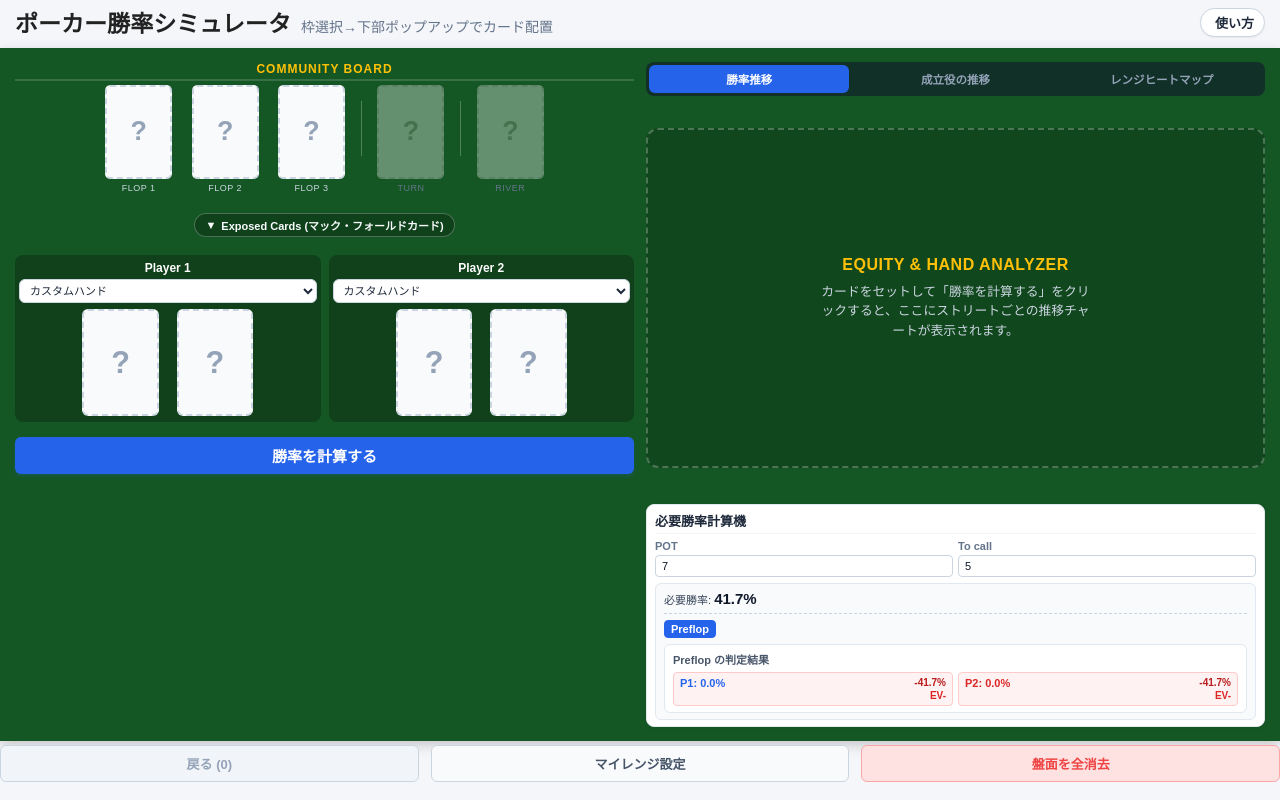
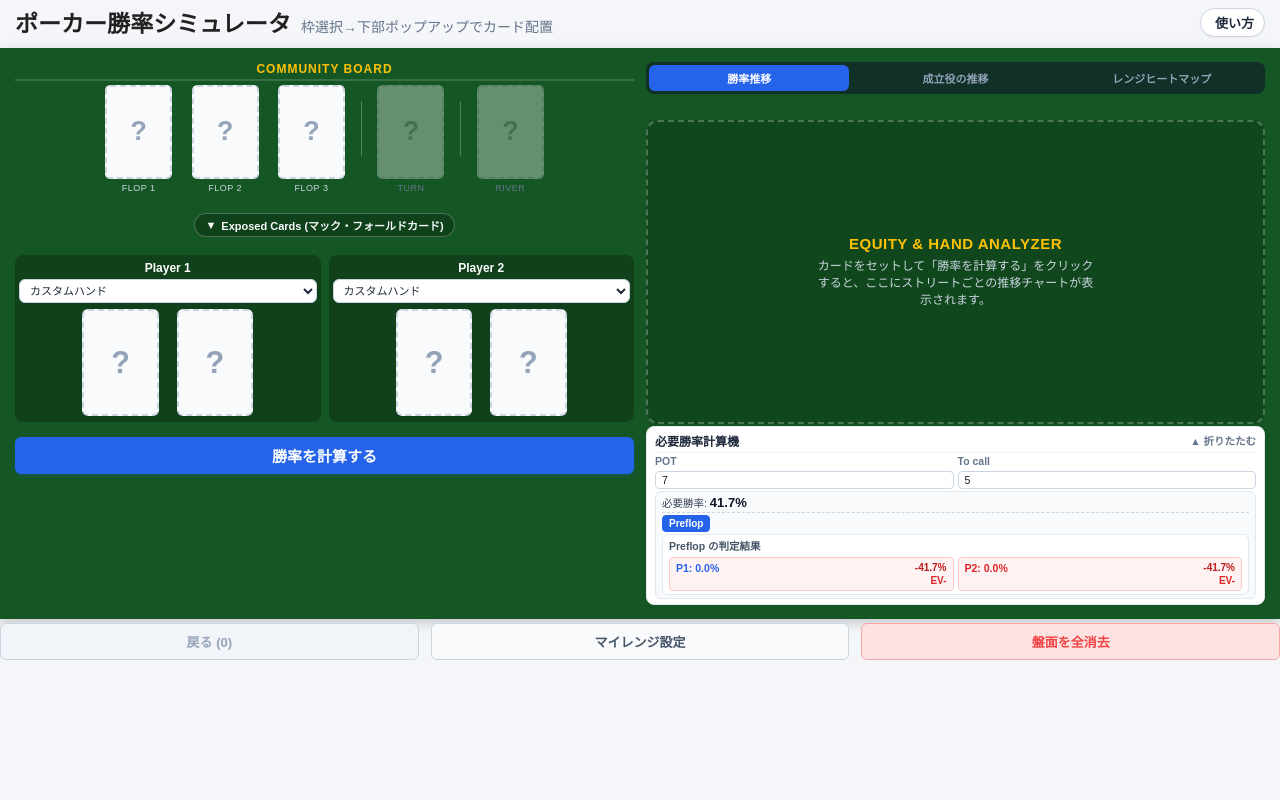
Before and after one commit to ZLSAGA/poker-tool-cabin, a React (Vite) app: page / in a window 1280 px wide. Built offline with nearby package versions, Linux system fonts and the light colour scheme.

Commit message:
ヒートマップの配置と大きさの微調整、左カラムの勝率が枠外に行くことの防止

```diff
--- a/src/App.jsx
+++ b/src/App.jsx
@@ -531,6 +531,8 @@ export default function App() {
     if (val === "strong") return "強"; if (val === "medium") return "標準"; if (val === "weak") return "弱"; if (val === "any") return "Any"; if (val === "myRange") return "マイ"; return "";
   };
 
+  const [activeTab, setActiveTab] = useState('equity');
+
   return (
     <div style={{ position: "relative", top: 0, left: 0, width: "100%", minHeight: "100vh", margin: 0, padding: 0, fontFamily: "sans-serif", backgroundColor: "#f4f6f9", boxSizing: "border-box" }}>
       <div style={{ display: "flex", justifyContent: "space-between", alignItems: "center", marginBottom: "0.5vh", padding: `${Math.max(4, Math.round(windowSize.height * 0.006))}px ${Math.max(8, Math.round(windowSize.width * 0.012))}px` }}>
@@ -609,10 +611,16 @@ export default function App() {
             <EquityChart
               historyData={equityHistory}
               boardCards={board}
+              isPc={isPc}
+              activeTab={activeTab}
+              setActiveTab={setActiveTab}
+              windowSize={windowSize}
               style={{ display: "flex", flexDirection: "column", justifyContent: "center" }}
             />
 
-            <PotOddsCalculator isLoading={isLoading} potSize={potSize} setPotSize={setPotSize} callAmount={callAmount} setCallAmount={setCallAmount} result={result} equityHistory={equityHistory} windowSize={windowSize} />
+            {activeTab !== 'heatmap' && (
+              <PotOddsCalculator isLoading={isLoading} potSize={potSize} setPotSize={setPotSize} callAmount={callAmount} setCallAmount={setCallAmount} result={result} equityHistory={equityHistory} windowSize={windowSize} isPc={isPc} />
+            )}
           </div>
         </div>
 
--- a/src/components/EquityChart.jsx
+++ b/src/components/EquityChart.jsx
@@ -122,8 +122,10 @@ const CustomBarTooltip = ({ active, payload, label }) => {
   return null;
 };
 
-export default function EquityChart({ historyData, boardCards = [], style }) {
-  const [activeTab, setActiveTab] = useState('equity'); // 'equity' | 'hands' | 'heatmap'
+export default function EquityChart({ historyData, boardCards = [], style, isPc = false, activeTab: controlledActiveTab, setActiveTab: setControlledActiveTab, windowSize }) {
+  const [localActiveTab, setLocalActiveTab] = useState('equity'); // 'equity' | 'hands' | 'heatmap'
+  const activeTab = controlledActiveTab !== undefined ? controlledActiveTab : localActiveTab;
+  const setActiveTab = setControlledActiveTab || setLocalActiveTab;
   const containerRef = useRef(null);
   const [containerWidth, setContainerWidth] = useState(0);
 
@@ -148,15 +150,22 @@ export default function EquityChart({ historyData, boardCards = [], style }) {
     ? Math.max(10, Math.round(((plotWidth / 4) * 0.6) / 2))
     : undefined;
 
+  // ウィンドウ縦幅（windowSize.height）の割合から動的に固定縦幅を算出
+  const vhHeight = windowSize?.height ? windowSize.height : (typeof window !== 'undefined' ? window.innerHeight : 768);
+  const contentHeight = activeTab === 'heatmap'
+    ? (isPc ? Math.max(350, Math.round(vhHeight * 0.53)) : 390)
+    : (isPc ? Math.max(250, Math.round(vhHeight * 0.38)) : 340);
+  const handsChartHeight = contentHeight - 26;
+
   return (
     <div style={{ width: '100%', display: 'flex', flexDirection: 'column', ...style }}>
 
       {/* 1. メインタブ切り替えボタン */}
-      <div style={{ display: 'flex', gap: '6px', marginBottom: '8px', background: 'rgba(15, 23, 42, 0.6)', padding: '3px', borderRadius: '8px' }}>
+      <div style={{ display: 'flex', gap: '6px', marginBottom: '6px', background: 'rgba(15, 23, 42, 0.6)', padding: '3px', borderRadius: '8px' }}>
         <button
           onClick={() => setActiveTab('equity')}
           style={{
-            flex: 1, padding: '6px', borderRadius: '6px', border: 'none', fontWeight: 'bold', fontSize: '11.5px', cursor: 'pointer',
+            flex: 1, padding: '5px', borderRadius: '6px', border: 'none', fontWeight: 'bold', fontSize: '11px', cursor: 'pointer',
             backgroundColor: activeTab === 'equity' ? '#2563eb' : 'transparent', color: activeTab === 'equity' ? '#fff' : '#94a3b8', transition: 'all 0.2s ease'
           }}
         >
@@ -165,7 +174,7 @@ export default function EquityChart({ historyData, boardCards = [], style }) {
         <button
           onClick={() => setActiveTab('hands')}
           style={{
-            flex: 1, padding: '6px', borderRadius: '6px', border: 'none', fontWeight: 'bold', fontSize: '11.5px', cursor: 'pointer',
+            flex: 1, padding: '5px', borderRadius: '6px', border: 'none', fontWeight: 'bold', fontSize: '11px', cursor: 'pointer',
             backgroundColor: activeTab === 'hands' ? '#2563eb' : 'transparent', color: activeTab === 'hands' ? '#fff' : '#94a3b8', transition: 'all 0.2s ease'
           }}
         >
@@ -174,7 +183,7 @@ export default function EquityChart({ historyData, boardCards = [], style }) {
         <button
           onClick={() => setActiveTab('heatmap')}
           style={{
-            flex: 1, padding: '6px', borderRadius: '6px', border: 'none', fontWeight: 'bold', fontSize: '11.5px', cursor: 'pointer',
+            flex: 1, padding: '5px', borderRadius: '6px', border: 'none', fontWeight: 'bold', fontSize: '11px', cursor: 'pointer',
             backgroundColor: activeTab === 'heatmap' ? '#2563eb' : 'transparent', color: activeTab === 'heatmap' ? '#fff' : '#94a3b8', transition: 'all 0.2s ease'
           }}
         >
@@ -184,7 +193,7 @@ export default function EquityChart({ historyData, boardCards = [], style }) {
 
       {/* サブガイド領域 */}
       <div style={{
-        display: 'flex', justifyContent: 'center', alignItems: 'center', gap: '16px', marginBottom: '6px', fontSize: '11px', height: '18px',
+        display: 'flex', justifyContent: 'center', alignItems: 'center', gap: '16px', marginBottom: '4px', fontSize: '10.5px', height: '16px',
         visibility: activeTab === 'hands' ? 'visible' : 'hidden'
       }}>
         <div style={{ display: 'flex', alignItems: 'center', gap: '4px', color: '#93c5fd', fontWeight: 'bold' }}>
@@ -197,18 +206,18 @@ export default function EquityChart({ historyData, boardCards = [], style }) {
         </div>
       </div>
 
-      {/* 2. メイン表示エリア */}
-      <div ref={containerRef} style={{ width: '100%', minHeight: '340px', position: 'relative' }}>
+      {/* 2. メイン表示エリア (全タブで全高 contentHeight px に固定) */}
+      <div ref={containerRef} style={{ width: '100%', height: `${contentHeight}px`, minHeight: `${contentHeight}px`, position: 'relative', boxSizing: 'border-box' }}>
 
         {activeTab === 'equity' && (
           historyData && historyData.length > 0 ? (
-            <ResponsiveContainer width="100%" height={340}>
+            <ResponsiveContainer width="100%" height={contentHeight}>
               <LineChart data={historyData} margin={{ top: 10, right: 10, left: -20, bottom: 0 }}>
                 <CartesianGrid strokeDasharray="3 3" stroke="rgba(255,255,255,0.1)" />
-                <XAxis dataKey="label" stroke="#94a3b8" tick={{ fill: "#94a3b8", fontSize: 12 }} />
-                <YAxis stroke="#94a3b8" tick={{ fill: "#94a3b8", fontSize: 12 }} domain={[0, 100]} ticks={[0, 25, 50, 75, 100]} unit="%" />
+                <XAxis dataKey="label" stroke="#94a3b8" tick={{ fill: "#94a3b8", fontSize: 11 }} />
+                <YAxis stroke="#94a3b8" tick={{ fill: "#94a3b8", fontSize: 11 }} domain={[0, 100]} ticks={[0, 25, 50, 75, 100]} unit="%" />
                 <Tooltip trigger="hover" content={<CustomEquityTooltip />} cursor={{ stroke: 'rgba(255,255,255,0.2)', strokeDasharray: '3 3' }} />
-                <Legend wrapperStyle={{ fontSize: "12px", color: "#cbd5e1" }} />
+                <Legend wrapperStyle={{ fontSize: "11px", color: "#cbd5e1" }} />
                 <Line type="linear" dataKey="p1" name="Player 1" stroke="#3b82f6" strokeWidth={2.5} dot={{ r: 4 }} activeDot={{ r: 6 }} animationDuration={350} />
                 <Line type="linear" dataKey="p2" name="Player 2" stroke="#ef4444" strokeWidth={2.5} dot={{ r: 4 }} activeDot={{ r: 6 }} animationDuration={350} />
                 <Line type="linear" dataKey="tie" name="Chop" stroke="#dedddd" strokeWidth={2.5} dot={{ r: 4 }} activeDot={{ r: 6 }} animationDuration={350} />
@@ -216,12 +225,12 @@ export default function EquityChart({ historyData, boardCards = [], style }) {
             </ResponsiveContainer>
           ) : (
             <div style={{
-              height: "340px", border: "2px dashed rgba(255,255,255,0.25)", borderRadius: "12px",
-              display: "flex", flexDirection: "column", justifyContent: "center", alignItems: "center", padding: "20px 16px",
+              height: `${contentHeight}px`, border: "2px dashed rgba(255,255,255,0.25)", borderRadius: "12px",
+              display: "flex", flexDirection: "column", justifyContent: "center", alignItems: "center", padding: "16px 12px",
               textAlign: "center", color: "rgba(255,255,255,0.6)", backgroundColor: "rgba(0,0,0,0.18)", boxSizing: "border-box"
             }}>
-              <span style={{ fontSize: "clamp(12px, 1.3vw, 16px)", fontWeight: "bold", color: "#ffc107", letterSpacing: "0.5px" }}>EQUITY & HAND ANALYZER</span>
-              <span style={{ fontSize: "clamp(10px, 1vw, 13px)", marginTop: "8px", maxWidth: "280px", lineHeight: "1.5", color: "#cbd5e1" }}>
+              <span style={{ fontSize: "clamp(12px, 1.3vw, 15px)", fontWeight: "bold", color: "#ffc107", letterSpacing: "0.5px" }}>EQUITY & HAND ANALYZER</span>
+              <span style={{ fontSize: "clamp(10px, 1vw, 12px)", marginTop: "6px", maxWidth: "280px", lineHeight: "1.4", color: "#cbd5e1" }}>
                 カードをセットして「勝率を計算する」をクリックすると、ここにストリートごとの推移チャートが表示されます。
               </span>
             </div>
@@ -230,11 +239,11 @@ export default function EquityChart({ historyData, boardCards = [], style }) {
 
         {activeTab === 'hands' && (
           historyData && historyData.length > 0 ? (
-            <ResponsiveContainer width="100%" height={340}>
+            <ResponsiveContainer width="100%" height={handsChartHeight}>
               <BarChart data={historyData} margin={{ top: 10, right: 10, left: -20, bottom: 0 }} barGap={2} barSize={calculatedBarSize}>
                 <CartesianGrid strokeDasharray="3 3" stroke="rgba(255,255,255,0.1)" />
-                <XAxis dataKey="label" stroke="#94a3b8" tick={{ fill: "#94a3b8", fontSize: 12 }} />
-                <YAxis stroke="#94a3b8" tick={{ fill: "#94a3b8", fontSize: 12 }} domain={[0, 100]} ticks={[0, 25, 50, 75, 100]} unit="%" />
+                <XAxis dataKey="label" stroke="#94a3b8" tick={{ fill: "#94a3b8", fontSize: 11 }} />
+                <YAxis stroke="#94a3b8" tick={{ fill: "#94a3b8", fontSize: 11 }} domain={[0, 100]} ticks={[0, 25, 50, 75, 100]} unit="%" />
                 <Tooltip trigger="hover" content={<CustomBarTooltip />} cursor={{ fill: 'rgba(255, 255, 255, 0.1)' }} />
                 <Bar dataKey="p1_highCard" stackId="p1" fill={HAND_COLORS.highCard} isAnimationActive={false} />
                 <Bar dataKey="p1_onePair" stackId="p1" fill={HAND_COLORS.onePair} isAnimationActive={false} />
@@ -254,30 +263,30 @@ export default function EquityChart({ historyData, boardCards = [], style }) {
             </ResponsiveContainer>
           ) : (
             <div style={{
-              height: "340px", border: "2px dashed rgba(255,255,255,0.25)", borderRadius: "12px",
-              display: "flex", flexDirection: "column", justifyContent: "center", alignItems: "center", padding: "20px 16px",
+              height: `${handsChartHeight}px`, border: "2px dashed rgba(255,255,255,0.25)", borderRadius: "12px",
+              display: "flex", flexDirection: "column", justifyContent: "center", alignItems: "center", padding: "16px 12px",
               textAlign: "center", color: "rgba(255,255,255,0.6)", backgroundColor: "rgba(0,0,0,0.18)", boxSizing: "border-box"
             }}>
-              <span style={{ fontSize: "clamp(12px, 1.3vw, 16px)", fontWeight: "bold", color: "#ffc107", letterSpacing: "0.5px" }}>EQUITY & HAND ANALYZER</span>
-              <span style={{ fontSize: "clamp(10px, 1vw, 13px)", marginTop: "8px", maxWidth: "280px", lineHeight: "1.5", color: "#cbd5e1" }}>
+              <span style={{ fontSize: "clamp(12px, 1.3vw, 15px)", fontWeight: "bold", color: "#ffc107", letterSpacing: "0.5px" }}>EQUITY & HAND ANALYZER</span>
+              <span style={{ fontSize: "clamp(10px, 1vw, 12px)", marginTop: "6px", maxWidth: "280px", lineHeight: "1.4", color: "#cbd5e1" }}>
                 カードをセットして「勝率を計算する」をクリックすると、ここに成立役の推移が表示されます。
               </span>
             </div>
           )
         )}
 
-        {/* ヒートマップ専用コンポーネントを呼び出す */}
+        {/* ヒートマップ専用コンポーネントを呼び出す (固定高度 contentHeight を渡す) */}
         {activeTab === 'heatmap' && (
-          <HeatmapSection board={validBoardCards} />
+          <HeatmapSection board={validBoardCards} isPc={isPc} height={contentHeight} />
         )}
 
       </div>
 
-      {/* 凡例表示 */}
+      {/* 凡例表示 (handsタブ時のみ表示) */}
+      {activeTab === 'hands' && (
         <div style={{
-        display: 'flex', flexWrap: 'wrap', justifyContent: 'center', gap: '8px', marginTop: '8px', paddingTop: '6px',
-        borderTop: activeTab === 'hands' ? '1px solid rgba(255,255,255,0.1)' : '1px solid transparent',
-        visibility: activeTab === 'hands' ? 'visible' : 'hidden'
+          display: 'flex', flexWrap: 'wrap', justifyContent: 'center', gap: '8px', marginTop: '4px', paddingTop: '2px',
+          height: '20px', boxSizing: 'border-box'
         }}>
           {Object.entries(HAND_LABELS).map(([key, label]) => (
             <div key={key} style={{ display: 'flex', alignItems: 'center', gap: '4px', fontSize: '10.5px', color: '#cbd5e1' }}>
@@ -286,6 +295,7 @@ export default function EquityChart({ historyData, boardCards = [], style }) {
             </div>
           ))}
         </div>
+      )}
 
     </div>
   );
--- a/src/components/PotOddsCalculator.jsx
+++ b/src/components/PotOddsCalculator.jsx
@@ -4,7 +4,8 @@ const inputStyle = {
   width: "100%", padding: "4px 8px", borderRadius: "4px", border: "1px solid #cbd5e1", fontSize: "11px", backgroundColor: "#ffffff", color: "#0f172a", boxSizing: "border-box", outline: "none"
 };
 
-export default function PotOddsCalculator({ isLoading, potSize, setPotSize, callAmount, setCallAmount, equityHistory, windowSize }) {
+export default function PotOddsCalculator({ isLoading, potSize, setPotSize, callAmount, setCallAmount, equityHistory, windowSize, isPc = false }) {
+  const [isOpen, setIsOpen] = useState(true);
   const pot = parseFloat(potSize) || 0;
   const call = parseFloat(callAmount) || 0;
   const totalPot = pot + call;
@@ -25,15 +26,15 @@ export default function PotOddsCalculator({ isLoading, potSize, setPotSize, call
 
   // ウィンドウ縦幅(windowSize?.height / vh)に連動する動的スタイル計算
   const vh = windowSize?.height ? windowSize.height * 0.01 : 7.68;
-  const dynamicPadding = `${Math.max(4, Math.round(vh * 0.8))}px ${Math.max(6, Math.round(vh * 1.0))}px`;
-  const dynamicInnerPadding = `${Math.max(4, Math.round(vh * 0.8))}px ${Math.max(6, Math.round(vh * 1.0))}px`;
-  const dynamicMarginTop = `${Math.max(4, Math.round(vh * 0.8))}px`;
-  const dynamicGap = `${Math.max(4, Math.round(vh * 0.6))}px`;
-  const dynamicInputPadding = `${Math.max(2, Math.round(vh * 0.5))}px ${Math.max(4, Math.round(vh * 0.8))}px`;
-  const dynamicTitleFontSize = "clamp(10px, 12vh, 13px)";
-  const dynamicLabelFontSize = "clamp(8.5px, 10vh, 11px)";
-  const dynamicValueFontSize = "clamp(11px, 14vh, 15px)";
-  const dynamicButtonFontSize = "clamp(8.5px, 10vh, 11px)";
+  const dynamicPadding = isPc ? "5px 8px" : `${Math.max(4, Math.round(vh * 0.8))}px ${Math.max(6, Math.round(vh * 1.0))}px`;
+  const dynamicInnerPadding = isPc ? "3px 6px" : `${Math.max(4, Math.round(vh * 0.8))}px ${Math.max(6, Math.round(vh * 1.0))}px`;
+  const dynamicMarginTop = isPc ? "2px" : `${Math.max(4, Math.round(vh * 0.8))}px`;
+  const dynamicGap = isPc ? "4px" : `${Math.max(4, Math.round(vh * 0.6))}px`;
+  const dynamicInputPadding = isPc ? "2px 6px" : `${Math.max(2, Math.round(vh * 0.5))}px ${Math.max(4, Math.round(vh * 0.8))}px`;
+  const dynamicTitleFontSize = isPc ? "12px" : "clamp(10px, 12vh, 13px)";
+  const dynamicLabelFontSize = isPc ? "10.5px" : "clamp(8.5px, 10vh, 11px)";
+  const dynamicValueFontSize = isPc ? "13px" : "clamp(11px, 14vh, 15px)";
+  const dynamicButtonFontSize = isPc ? "10px" : "clamp(8.5px, 10vh, 11px)";
 
   const inputStyle = {
     width: "100%", padding: dynamicInputPadding, borderRadius: "4px", border: "1px solid #cbd5e1", fontSize: dynamicLabelFontSize, backgroundColor: "#ffffff", color: "#0f172a", boxSizing: "border-box", outline: "none"
@@ -41,8 +42,28 @@ export default function PotOddsCalculator({ isLoading, potSize, setPotSize, call
 
   return (
     <div style={{ marginTop: dynamicMarginTop, backgroundColor: "white", padding: dynamicPadding, borderRadius: "8px", boxShadow: "0 1px 4px rgba(0,0,0,0.06)", border: "1px solid #e2e8f0", textAlign: "left", boxSizing: "border-box" }}>
-      <h3 style={{ margin: `0 0 ${dynamicMarginTop} 0`, color: "#1e293b", fontSize: dynamicTitleFontSize, borderBottom: "1.5px solid #f1f5f9", paddingBottom: "0.4vh" }}>必要勝率計算機</h3>
+      {/* ヘッダー部（クリックで折りたたみ切替） */}
+      <div
+        onClick={() => setIsOpen(!isOpen)}
+        style={{
+          display: "flex",
+          justifyContent: "space-between",
+          alignItems: "center",
+          cursor: "pointer",
+          userSelect: "none",
+          borderBottom: isOpen ? "1.5px solid #f1f5f9" : "none",
+          paddingBottom: isOpen ? "0.4vh" : "0",
+          marginBottom: isOpen ? dynamicMarginTop : "0"
+        }}
+      >
+        <h3 style={{ margin: 0, color: "#1e293b", fontSize: dynamicTitleFontSize, fontWeight: "bold" }}>必要勝率計算機</h3>
+        <span style={{ fontSize: dynamicLabelFontSize, color: "#64748b", fontWeight: "bold" }}>
+          {isOpen ? "▲ 折りたたむ" : "▼ 開く"}
+        </span>
+      </div>
 
+      {isOpen && (
+        <>
           {/* 入力フォーム */}
           <div style={{ display: "flex", gap: dynamicGap, marginBottom: dynamicMarginTop }}>
             <div style={{ flex: 1 }}>
@@ -181,6 +202,8 @@ export default function PotOddsCalculator({ isLoading, potSize, setPotSize, call
               })()}
             </div>
           )}
+        </>
+      )}
     </div>
   );
 }
```
Also changed, not shown: src/components/HeatmapSection.jsx (+77 -62 lines). Lines whose indentation alone changed are shown as unchanged.
